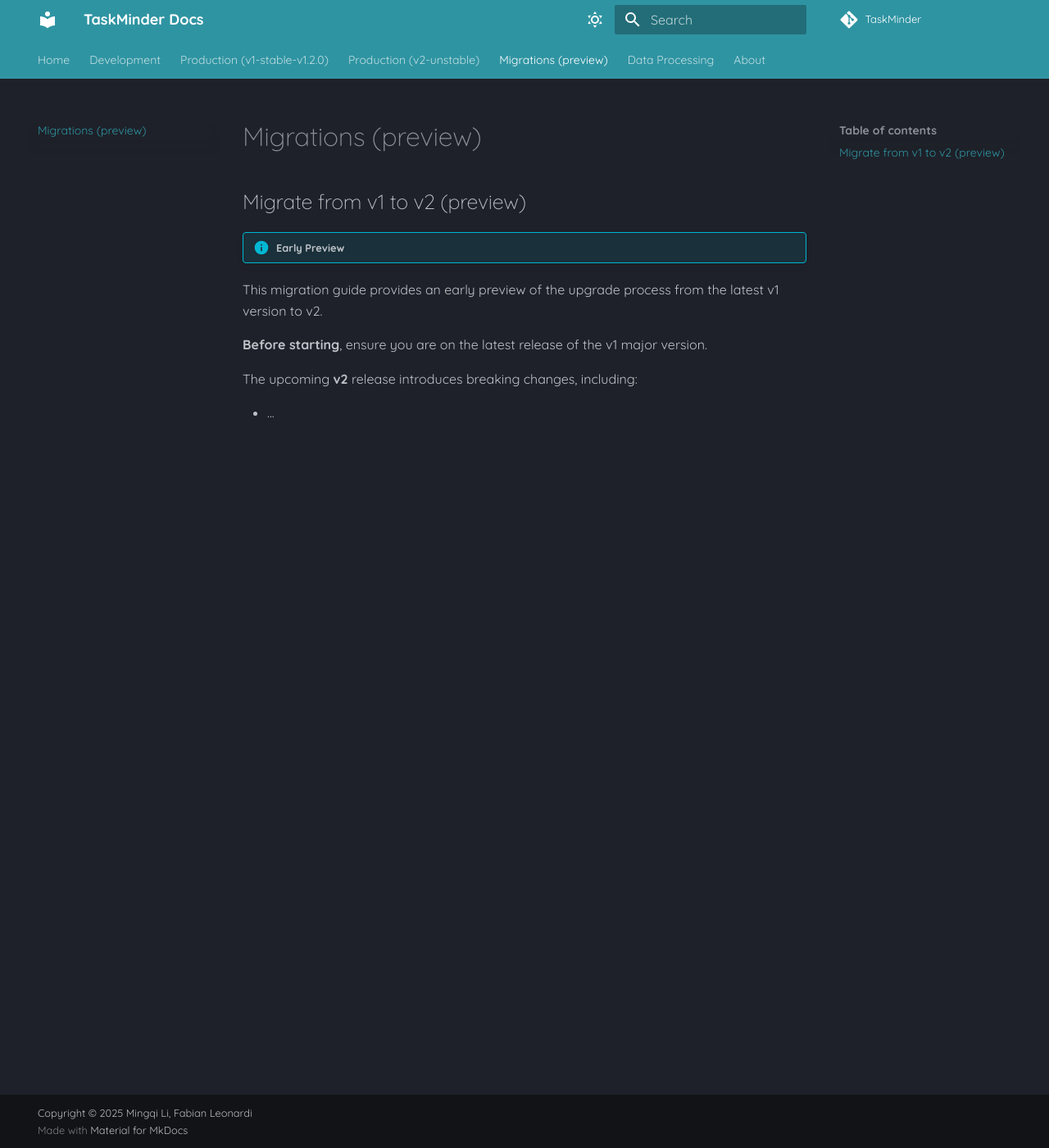
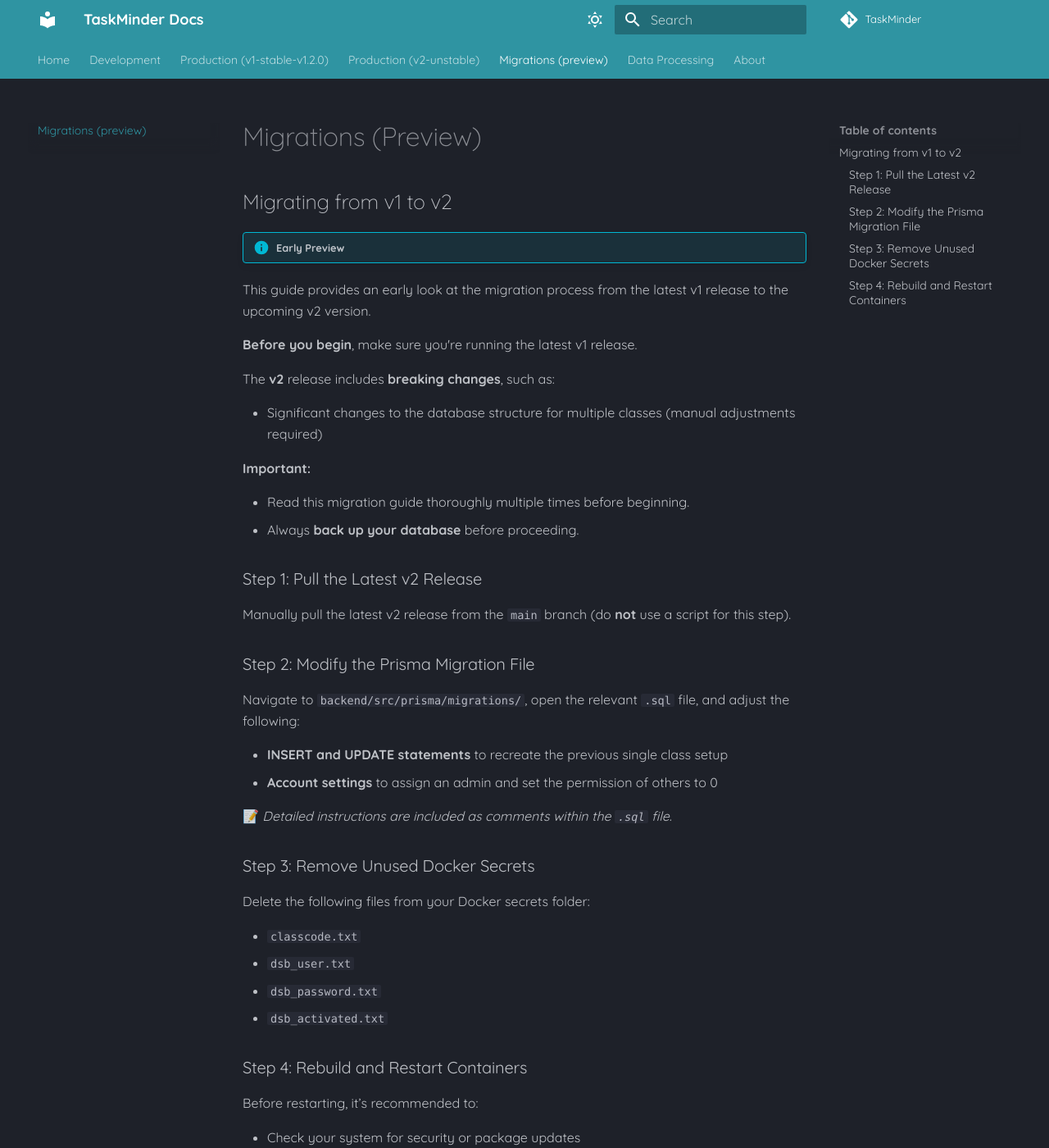
Before and after one commit to Codylon-Studios/TaskMinder, an MkDocs documentation site: the page built from docs/src/migrations.md, in a window 1280 px wide and 1400 px high. Shown: the whole window at 82% size. Built offline with MkDocs 1.6.1 and Material for MkDocs 9.7.7, drawn with Linux system fonts in a browser that asks for light colours; some web fonts are replaced; comment, search, counter and statistics services are not loaded; some of the changed text lies outside the part shown.

````diff
--- a/docs/src/migrations.md
+++ b/docs/src/migrations.md
@@ -1,12 +1,53 @@
-# Migrations (preview)
+# Migrations (Preview)
 
-## Migrate from v1 to v2 (preview)
+## Migrating from v1 to v2
 
 !!! info "Early Preview"
-This migration guide provides an early preview of the upgrade process from the latest v1 version to v2.
+This guide provides an early look at the migration process from the latest v1 release to the upcoming v2 version.
 
-**Before starting**, ensure you are on the latest release of the v1 major version.
+**Before you begin**, make sure you're running the latest v1 release.
 
-The upcoming **v2** release introduces breaking changes, including:
+The **v2** release includes **breaking changes**, such as:
 
-- ...
+* Significant changes to the database structure for multiple classes (manual adjustments required)
+
+**Important:**
+
+* Read this migration guide thoroughly multiple times before beginning.
+* Always **back up your database** before proceeding.
+
+### Step 1: Pull the Latest v2 Release
+
+Manually pull the latest v2 release from the `main` branch (do **not** use a script for this step).
+
+### Step 2: Modify the Prisma Migration File
+
+Navigate to `backend/src/prisma/migrations/`, open the relevant `.sql` file, and adjust the following:
+
+* **INSERT and UPDATE statements** to recreate the previous single class setup
+* **Account settings** to assign an admin and set the permission of others to 0
+
+📝 *Detailed instructions are included as comments within the `.sql` file.*
+
+
+### Step 3: Remove Unused Docker Secrets
+
+Delete the following files from your Docker secrets folder:
+
+* `classcode.txt`
+* `dsb_user.txt`
+* `dsb_password.txt`
+* `dsb_activated.txt`
+
+### Step 4: Rebuild and Restart Containers
+
+Before restarting, it’s recommended to:
+
+* Check your system for security or package updates
+* Ensure your Nginx configuration and UFW firewall are still functioning correctly
+
+Then run:
+
+```bash
+docker compose up --build
+```
````
Also changed, not shown: docs/src/deploy-v1.md (+4 -6 lines), docs/src/deploy-v2.md (+4 -6 lines), docs/src/index.md (+1 -1 lines), 6 other files.
